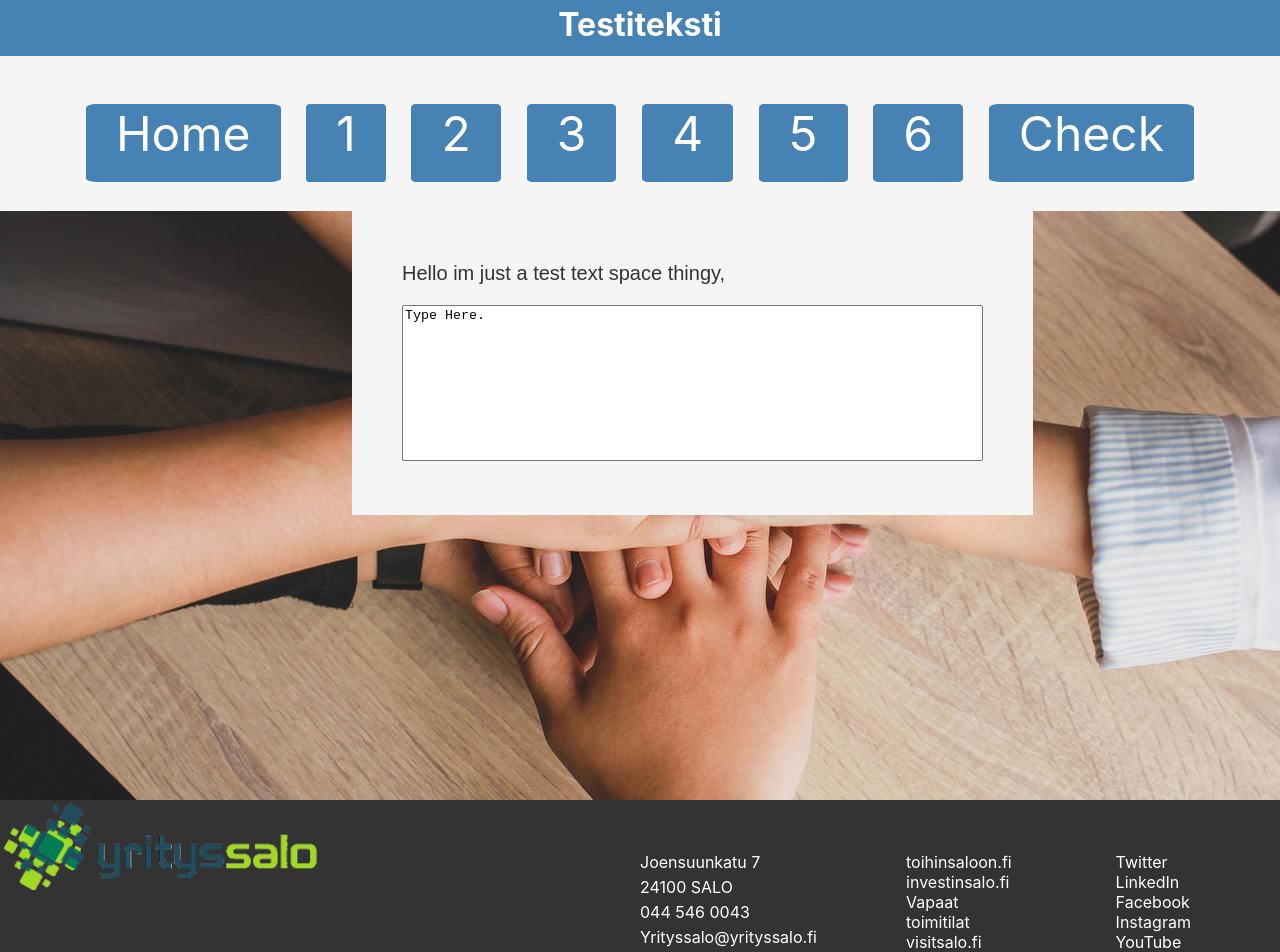
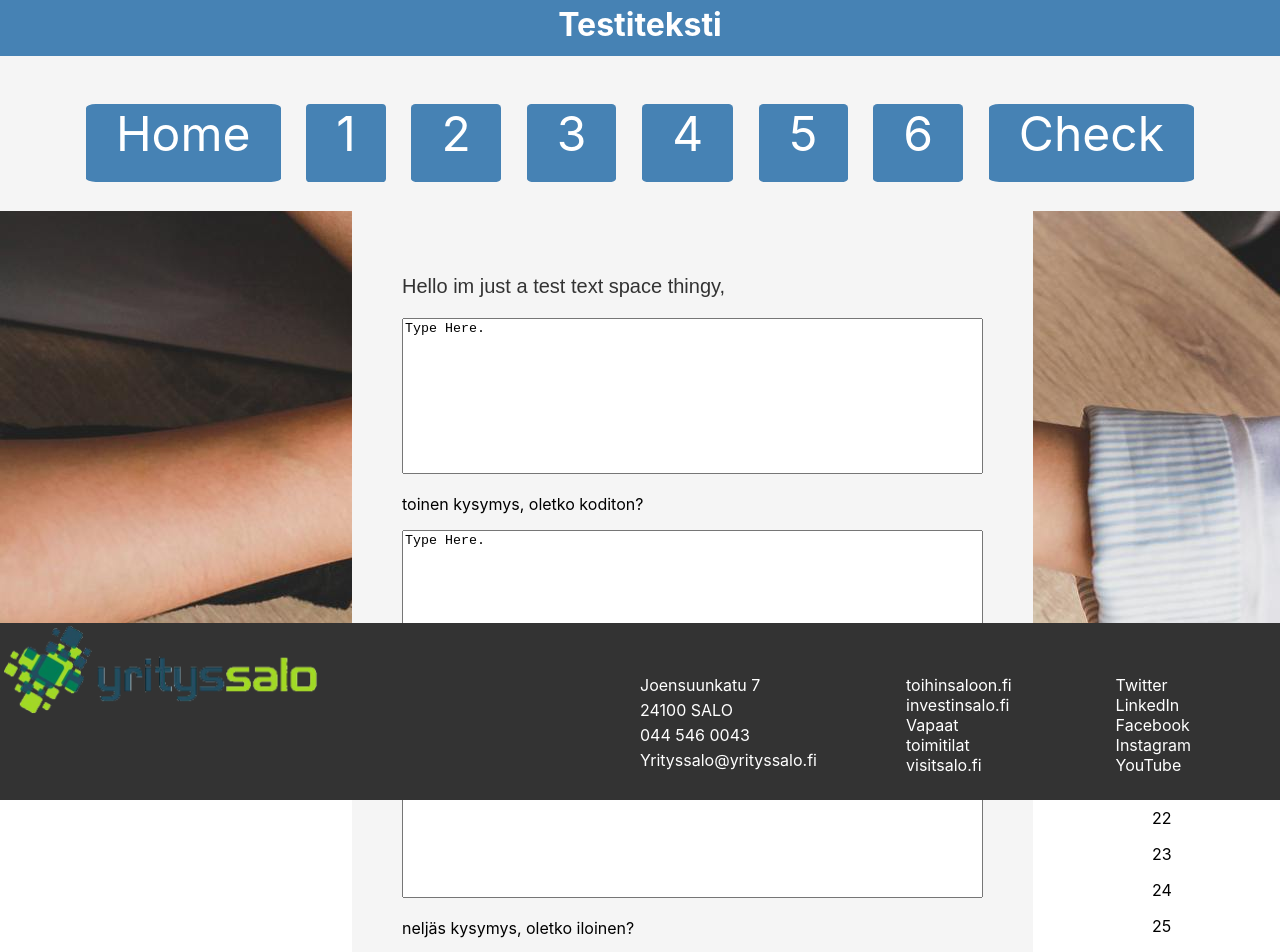
Before and after one commit to MirGitAtGitHub/RekrySalo, a React (Create React App) app in the folder rekrysalo/: page / in a window 1280 px wide. Shown: the top 952 px of the page. Built offline with nearby package versions, Linux system fonts and the light colour scheme.

Commit message:
udates again
uusin :)

```diff
--- a/rekrysalo/src/App.css
+++ b/rekrysalo/src/App.css
@@ -1,11 +1,26 @@
 
+.footer-space {
+
+}
 .footer {
-  top: 100%;
-  right: 0%;
-  left: 0%;
+  position:fixed;
+          left: 0;
+          bottom: 0;
+          right: 0;
   background-color: #333333;
-  position: absolute;
+
 }
+.Body {
+  display: grid;
+    grid-gap: 1em 0;
+    grid: auto auto 1fr / 10vw 1fr 10vw;
+    margin: 0;
+    min-height: calc(100vh - 40px);
+}
+.Content {
+  flex: 1 0 auto;
+}
+
 a:link {
   text-decoration: none;
   color: white;
@@ -157,7 +172,7 @@ a:active {
   height: auto;
   width: auto;
   background-color: steelblue;
-  position: fixed;
+  position: absolute;
   top: 0%;
   right: 0%;
   left: 0%;
@@ -195,7 +210,7 @@ a:active {
   padding: 50px;
   margin: auto;
   position: absolute;
-  margin-top: 15%;
+  margin-top: 16%;
   left: 27.5%;
 }
 .question {
@@ -203,9 +218,6 @@ a:active {
   font-family: Arial, Helvetica, sans-serif;
   color: #333333;
 }
-.answer {
-
-}
 textarea {
   resize: none;
 }
--- a/rekrysalo/src/modules/HomeBackImage.js
+++ b/rekrysalo/src/modules/HomeBackImage.js
@@ -1,3 +1,4 @@
+
 export const HomeBackImage = () => {
   return (
     <div className="home-back-image">
--- a/rekrysalo/src/modules/Middle.js
+++ b/rekrysalo/src/modules/Middle.js
@@ -1,3 +1,5 @@
+import {Footer} from "../modules/Footer";
+
 export const Middle = () => {
     return (
         <div>
@@ -6,8 +8,23 @@ export const Middle = () => {
                 <textarea Classname="answer" rows="10" cols="70">
                     Type Here.
                 </textarea>
+                <p>toinen kysymys, oletko koditon?</p>
+                <textarea Classname="answer" rows="10" cols="70">
+                    Type Here.
+                </textarea>
+                <p>kolmas kysymys, oletko ihminen?</p>
+                <textarea Classname="answer" rows="10" cols="70">
+                    Type Here.
+                </textarea>
+                <p>neljäs kysymys, oletko iloinen?</p>
+                <textarea Classname="answer" rows="10" cols="70">
+                    Type Here.
+                </textarea>
+                <p></p>
+
             </div>
         </div>
+
     );
 }
 
--- a/rekrysalo/src/pages/Home.js
+++ b/rekrysalo/src/pages/Home.js
@@ -4,13 +4,40 @@ import{TopFooter} from "../modules/TopFooter";
 import{Middle} from "../modules/Middle";
 const Home = () => {
   return (
-      <>
-        {<HomeBackImage />}
-        <Footer />
-        <Middle />
-        <TopFooter text="Testiteksti" />
+      <html>
+        <body className="Body">
 
-      </>
+          <div className="Content">
+            <HomeBackImage />
+            <Middle />
+          </div>
+
+          <div className="Header">
+            <TopFooter text="Testiteksti" />
+          </div>
+
+          <div>
+            {Array(39)
+            .fill()
+            .map((_, i) => (
+              <p key={i}>{i}</p>
+            ))}
+          </div>
+
+          <div
+            style={{
+              position: "fixed",
+              left: 0,
+              bottom: 0,
+              right: 0,
+              backgroundColor: "green"
+            }}
+          >
+            <Footer />
+          </div>
+        </body>
+
+      </html>
   )
 }
 
```
Also changed, not shown: rekrysalo/src/modules/Footer.js (indentation only).
